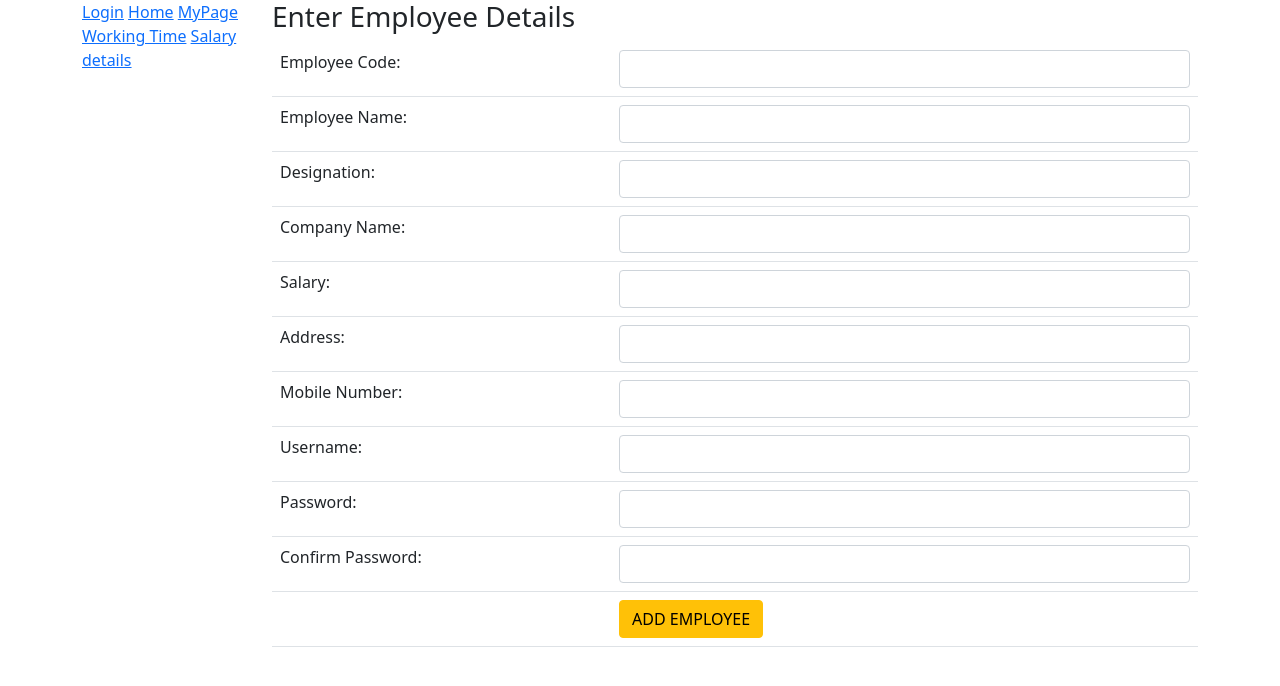
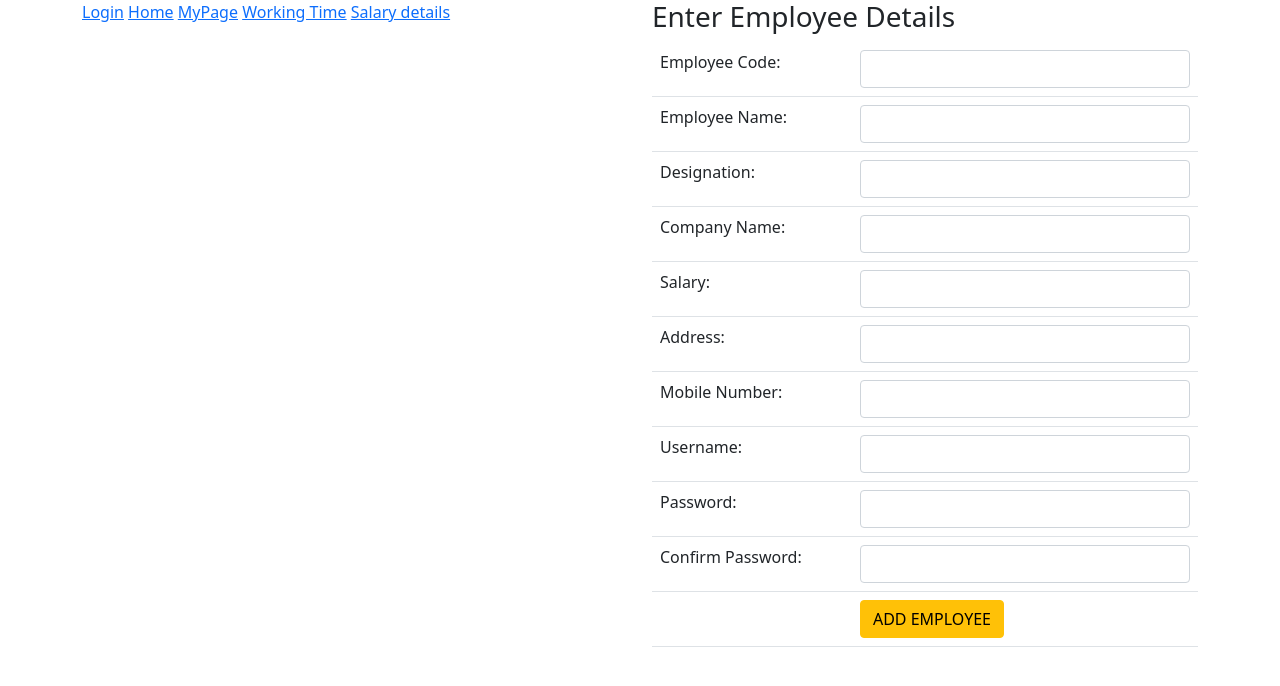
Before and after one commit to elsabajacob/employee-app, a PHP site: page / in a window 1280 px wide. Shown: the top 686 px of the page. Run offline with PHP 8.4, Linux system fonts and the light colour scheme.

Commit message:
div updated

```diff
--- a/index.php
+++ b/index.php
@@ -10,14 +10,14 @@
 <body>
     <div class="container">
         <div class="row">
-            <div class="col col-2">
+            <div class="col col-2 col-sm-4 col-md-6">
                 <a href="">Login</a>
                 <a href="">Home</a>
                 <a href="">MyPage</a>
                 <a href="">Working Time</a>
                 <a href="">Salary details</a>
             </div>
-            <div class="col col-10">
+            <div class="col col-10 col-sm-8 col-md-6">
     <h3>Enter Employee Details</h3>
     <table class="table">
         <tr>
```
